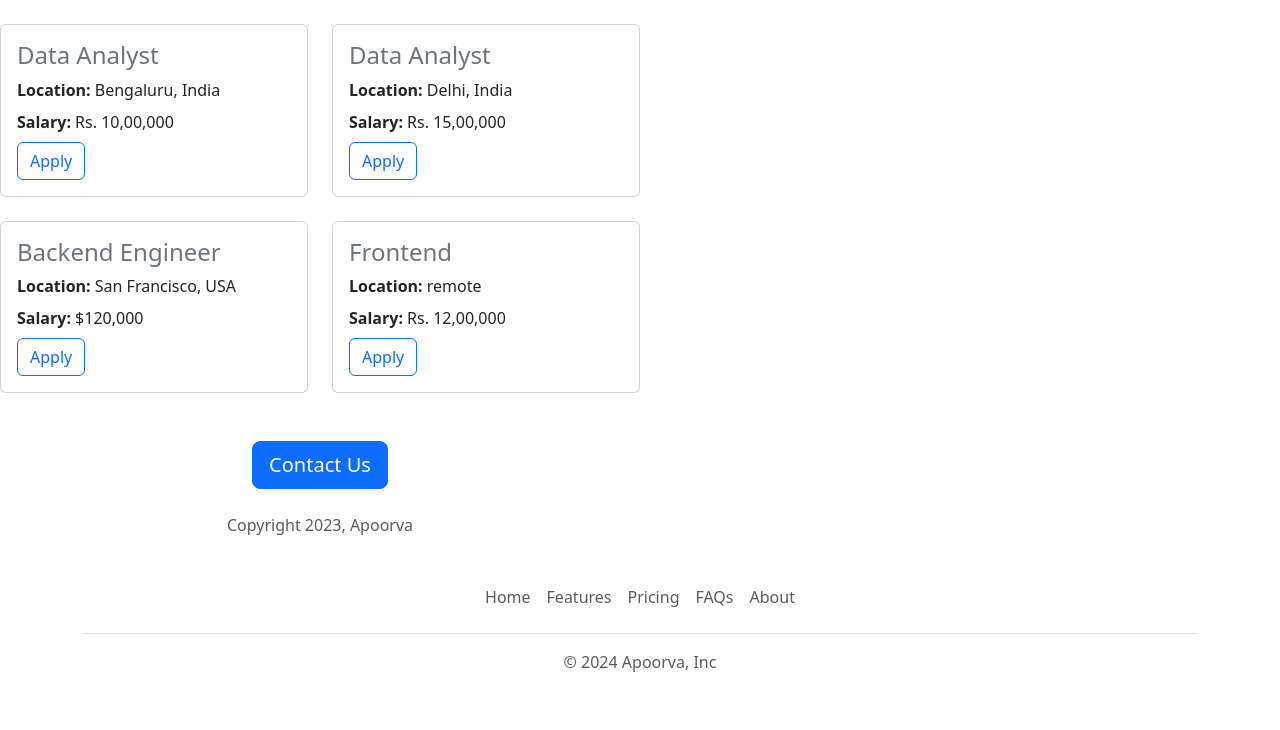
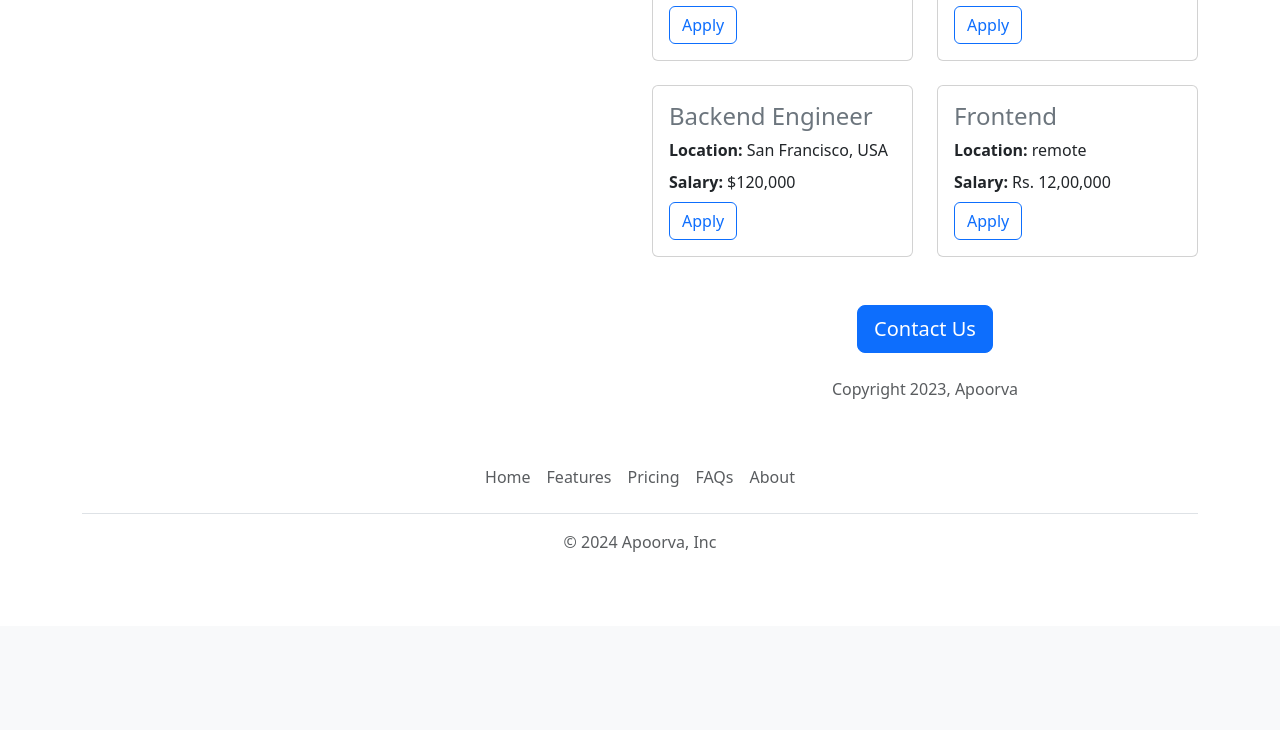
Before and after one commit to apoorvashiiii/apoorva-careers-website, a Flask app: page / in a window 1280 px wide. Shown: the part 1532-2262 px from the top of the page. After the commit the page ends 2084 px from the top, so only its background shows below. Run offline with Flask 3, Linux system fonts and the light colour scheme.

Commit message:
Checkpoint before assistant change: Update home and jobitem templates: improve layout and add email application link.
Replit-Commit-Author: Assistant

```diff
--- a/templates/home.html
+++ b/templates/home.html
@@ -12,12 +12,14 @@
      <img class="img-fluid mb-4" src="/static/pic.jpg" alt="Apoorva Banner">
     <div class="container mt-4">
     <h1 class="mb-4">Apoorva Careers</h1>
+    <div class="row" style="margin-bottom:16px">
+      <div class="col-md-6">
     <p class="lead"">
       Lorem ipsum dolor sit amet, consectetur adipiscing elit, sed do eiusmod tempor incididunt ut labore et dolore magna aliqua. Ut enim ad minim veniam, quis nostrud exercitation ullamco laboris nisi ut aliquip ex ea commodo consequat. Duis aute irure dolor in reprehenderit in voluptate velit esse cillum dolore eu fugiat nulla pariatur. Excepteur sint occaecat cupidatat non proident, sunt in culpa qui officia deserunt mollit anim id est laborum.
 
       </p>
       </div>
-      <div class="col-6">
+      <div class="d-none d-md-block col-md-6">
       <img src="/static/people.jpg" style="height:320px; border-radius:4px;">
       <h2 class="text-center mt-2 mb-4">Open Positions</h2>
       <div class="row">
```
Also changed, not shown: templates/jobitem.html (+6 -3 lines).
